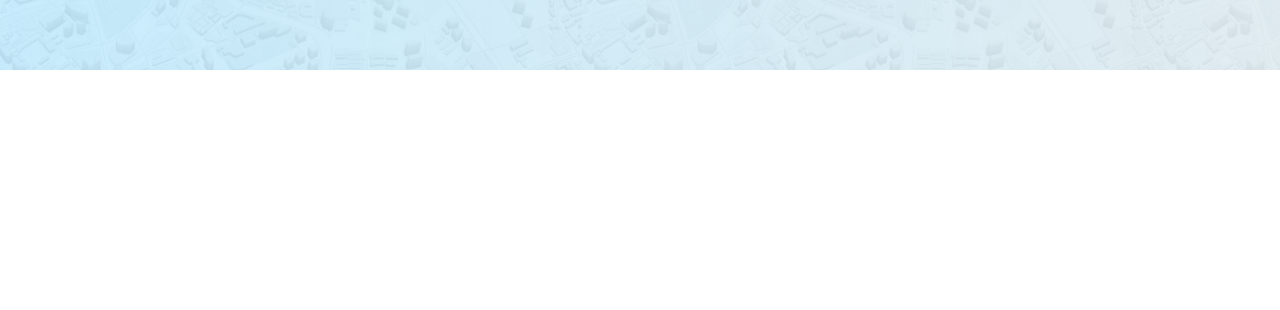
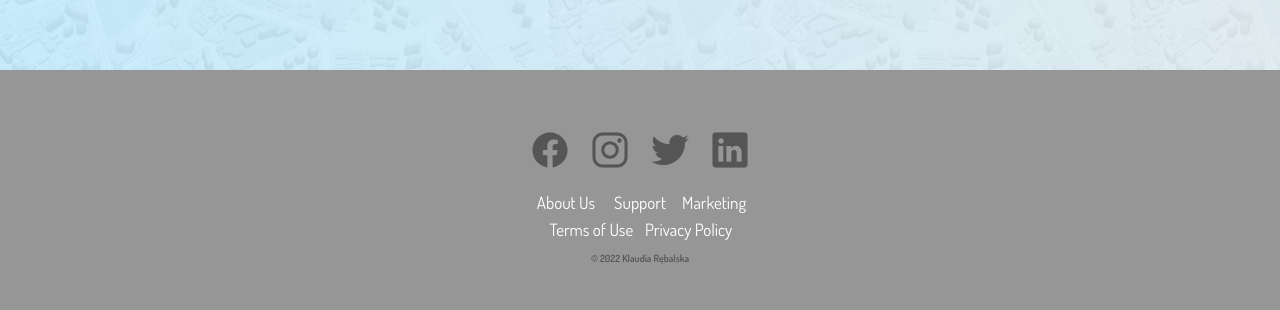
Before and after one commit to krebalska/BeenThere-portfolio-project, a website: page index.html in a window 1280 px wide. Shown: the part 3380-3690 px from the top of the page. Before the commit the page ends 3450 px from the top, so only its background shows below. Drawn offline with nearby package versions, Linux system fonts and the light colour scheme.

Commit message:
Adding footer

```diff
--- a/index.html
+++ b/index.html
@@ -4,6 +4,14 @@
     <meta charset="UTF-8" />
     <meta http-equiv="X-UA-Compatible" content="IE=edge" />
     <meta name="viewport" content="width=device-width, initial-scale=1.0" />
+    <script
+      type="module"
+      src="https://unpkg.com/ionicons@5.5.2/dist/ionicons/ionicons.esm.js"
+    ></script>
+    <script
+      nomodule
+      src="https://unpkg.com/ionicons@5.5.2/dist/ionicons/ionicons.js"
+    ></script>
     <script defer src="test.js"></script>
     <link rel="icon" type="image/png" href="photos/logo-icon.png" />
     <link href="style.css" rel="stylesheet" />
@@ -274,6 +282,33 @@
         </div>
       </div>
     </div>
-    <div class="footer"></div>
+    <footer>
+      <div class="footer">
+        <div class="media-icons">
+          <a href="#" class="media-icon">
+            <ion-icon name="logo-facebook"></ion-icon
+          ></a>
+          <a href="#" class="media-icon">
+            <ion-icon name="logo-instagram"></ion-icon>
+          </a>
+          <a href="#" class="media-icon">
+            <ion-icon name="logo-twitter"></ion-icon>
+          </a>
+          <a href="#" class="media-icon">
+            <ion-icon name="logo-linkedin"></ion-icon>
+          </a>
+        </div>
+        <div class="footer-content">
+          <a href="#">About Us</a>
+          <a href="#">Support</a>
+          <a href="#">Marketing</a>
+        </div>
+        <div class="footer-content-br">
+          <a href="#">Terms of Use</a>
+          <a href="#">Privacy Policy</a>
+        </div>
+        <div class="copyrights">&copy; 2022 Klaudia Rębalska</div>
+      </div>
+    </footer>
   </body>
 </html>
--- a/style.css
+++ b/style.css
@@ -365,6 +365,13 @@ label {
   border-radius: 100%;
   cursor: pointer;
 }
+/*  */
+.testimonial-dot:hover {
+  border: 0.8rem solid #555;
+  border-radius: 100%;
+  cursor: pointer;
+  transition: all 0.3s;
+}
 
 .testimonial-dot-active {
   border: 0.8rem solid #555;
@@ -379,7 +386,63 @@ label {
   text-shadow: #069ee5 0.5px 0 2.5px;
 }
 
-/*  */
+footer {
+  margin-top: 65rem;
+  display: flex;
+  justify-content: center;
+  align-content: center;
+  background-color: rgb(150, 150, 150);
+}
 .footer {
-  height: 30rem;
+  width: 50rem;
+  padding: 5rem;
+  display: flex;
+  flex-direction: column;
 }
+
+.media-icons {
+  display: flex;
+  gap: 2rem;
+  padding: 1rem;
+  align-self: center;
+  justify-self: center;
+}
+
+.media-icon {
+  align-self: center;
+  justify-self: center;
+  font-size: 4rem;
+  box-sizing: content-box;
+  text-decoration: none;
+  color: #555;
+}
+
+.footer-content,
+.footer-content-br {
+  padding-top: 1rem;
+  display: grid;
+  grid-template-columns: 1fr 1fr 1fr;
+  gap: 1rem;
+  align-self: center;
+  justify-self: center;
+}
+
+.footer-content-br {
+  grid-template-columns: 1fr 1fr;
+}
+
+.footer-content a,
+.footer-content-br a {
+  display: block;
+  text-align: center;
+  color: #fff;
+  font-size: 1.7rem;
+  font-weight: 400;
+  text-decoration: none;
+}
+
+.copyrights {
+  align-self: center;
+  justify-self: center;
+  padding-top: 1.5rem;
+}
```
